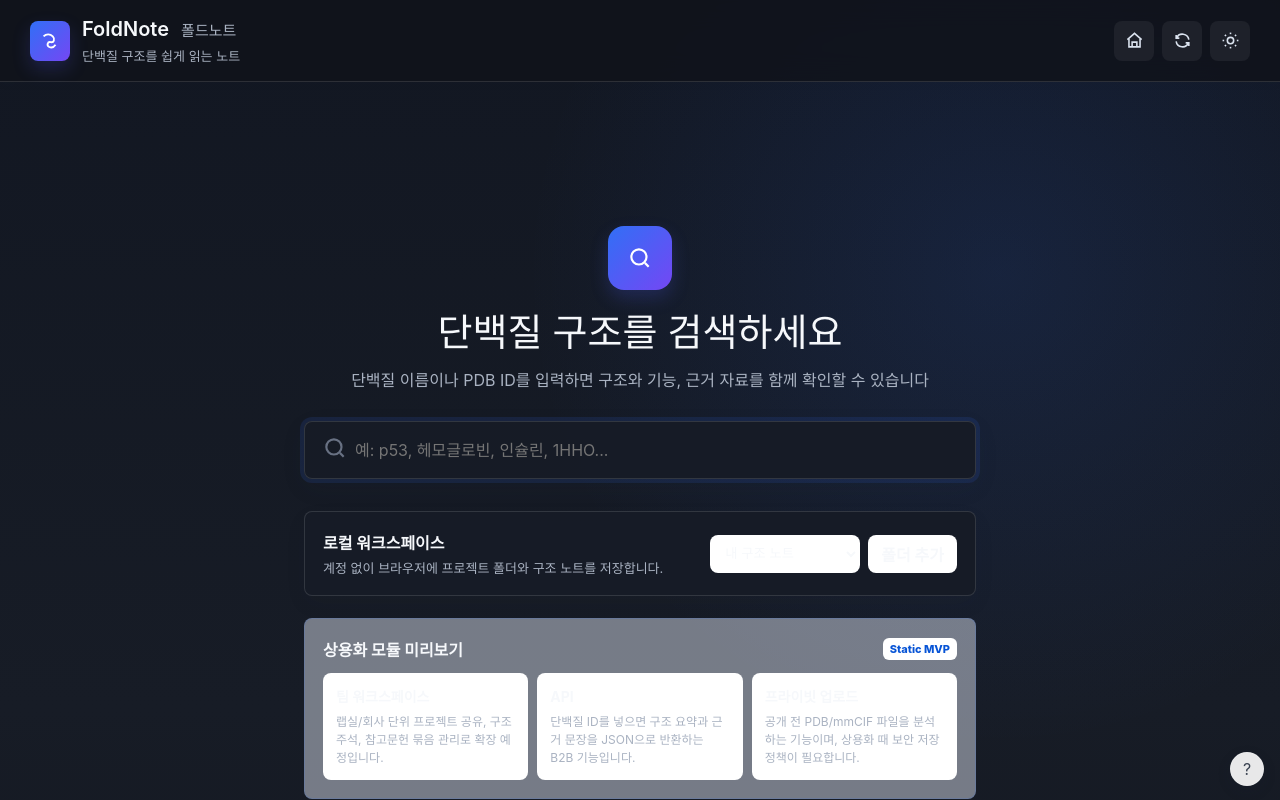
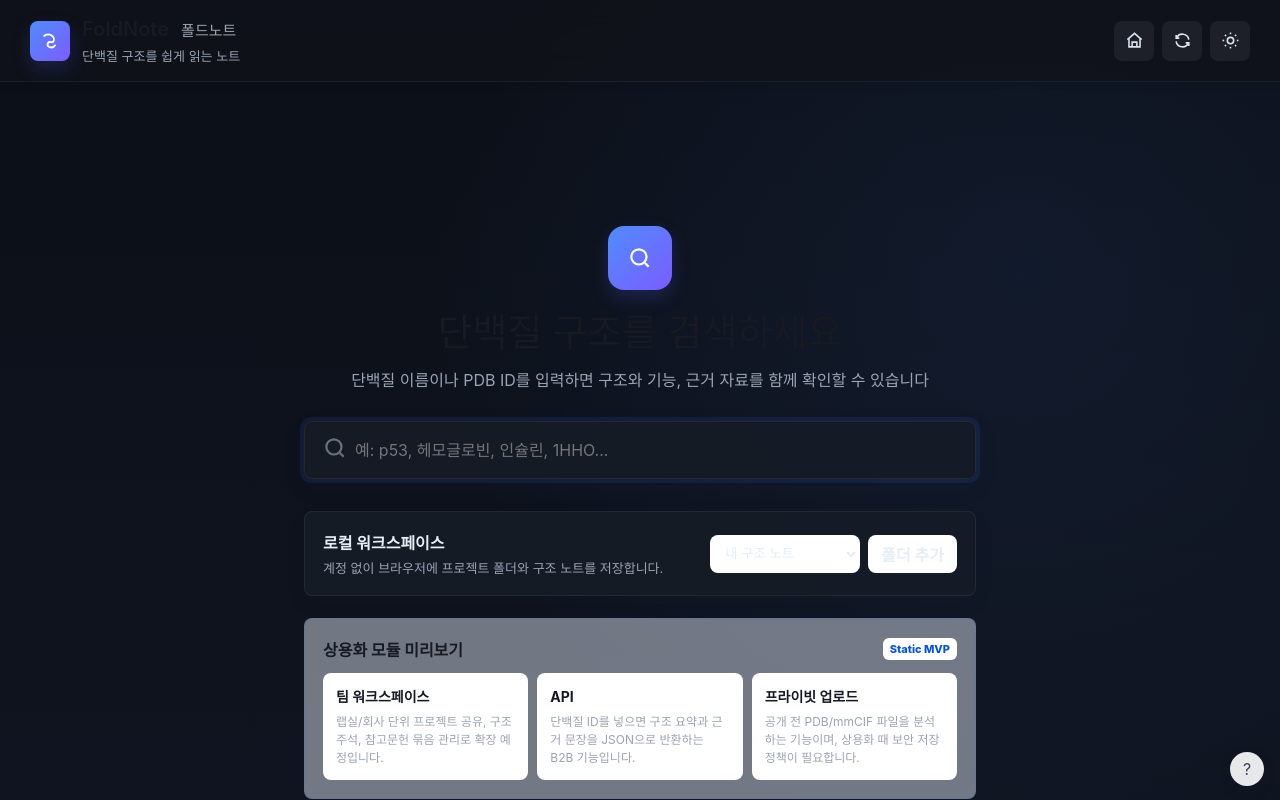
Before and after one commit to yangjunho-m/foldnote, a website with bundled scripts: page index.html in a window 1280 px wide. Both pictures are taken after a click on the button 1230 px from the left and 40 px from the top of the page. Shown: the top 800 px of the page. Built offline with nearby package versions, Linux system fonts and the light colour scheme.

Commit message:
다크모드 수정

```diff
--- a/src/styles/base.css
+++ b/src/styles/base.css
@@ -63,17 +63,21 @@ button {
 }
 
 .app-shell.dark {
-  --background: #10131a;
-  --surface: #171c26;
-  --surface-soft: #202737;
-  --foreground: #f6f8fb;
-  --muted: #aab3c2;
-  --line: rgba(255, 255, 255, 0.12);
-  --primary-soft: rgba(76, 132, 255, 0.18);
+  --background: #0b0f17;
+  --surface: #121826;
+  --surface-soft: #1a2233;
+  --foreground: #e6edf3;
+  --muted: #9aa4b2;
+  --line: rgba(255, 255, 255, 0.06);
+  --primary: #4f8cff;
+  --primary-deep: #7c5cff;
+  --primary-soft: rgba(79, 140, 255, 0.12);
+  --purple-soft: rgba(124, 92, 255, 0.12);
+  --green-soft: rgba(34, 197, 94, 0.12);
+  --amber-soft: rgba(245, 158, 11, 0.12);
   background:
-    radial-gradient(circle at 78% 20%, rgba(49, 111, 246, 0.12), transparent 32%),
-    linear-gradient(180deg, #121722 0%, #171c26 52%, #10131a 100%);
-  color: var(--foreground);
+    radial-gradient(circle at 80% 20%, rgba(79, 140, 255, 0.08), transparent 40%),
+    linear-gradient(180deg, #0b0f17 0%, #121826 100%);
 }
 
 .topbar {
```
